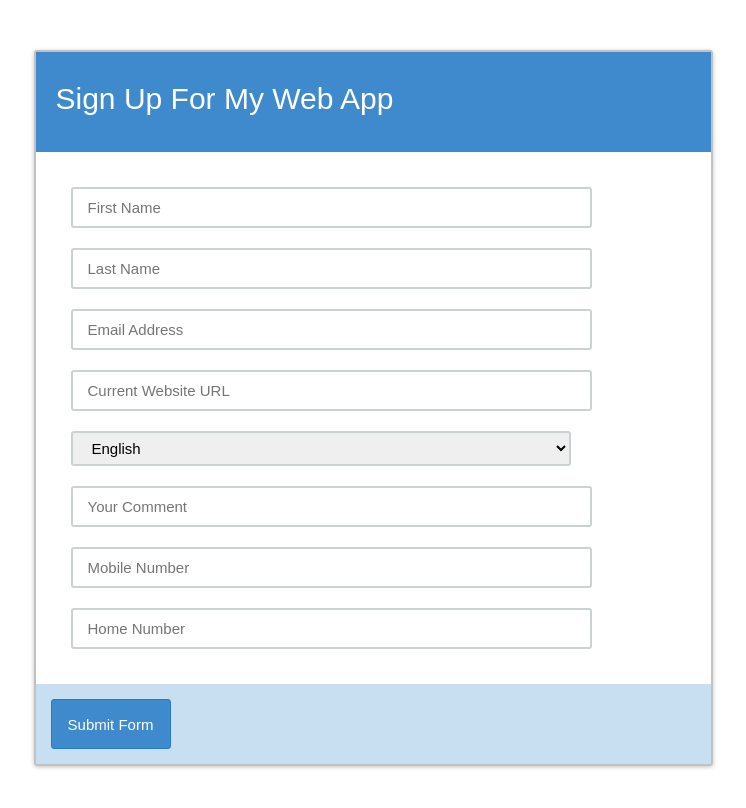
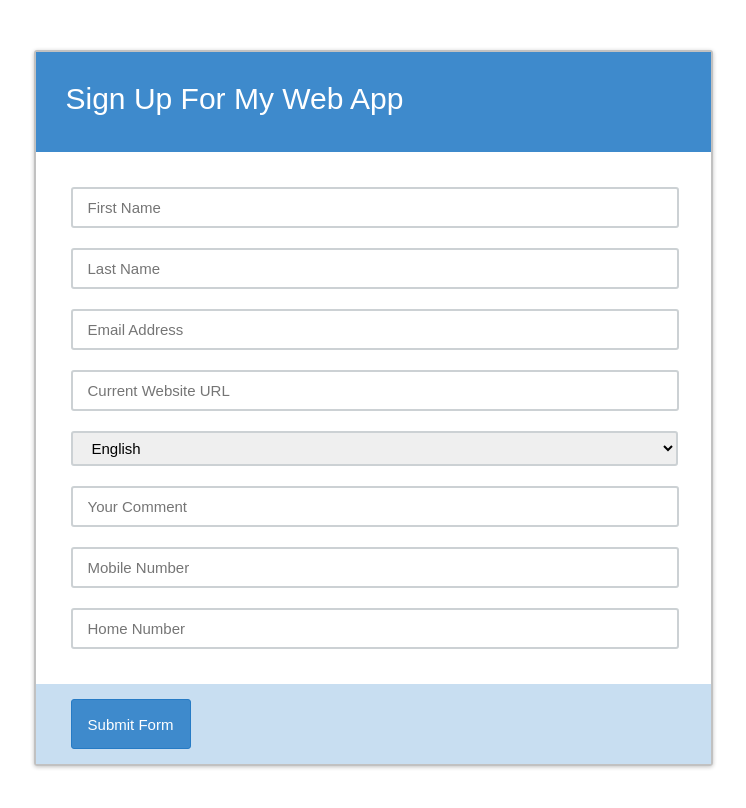
Before and after one commit to wbrucesc/3.1-form-builder, a plain HTML site: page index.html in a window 1280 px wide. Shown: the whole page, without its empty margins (267-1013 px from the left). Drawn offline with Linux system fonts and the light colour scheme.

Commit message:
second commit

```diff
--- a/main.js
+++ b/main.js
@@ -120,6 +120,7 @@ for(var i = 0; i < formData.length; i++){
     var input = document.createElement('textarea');
   }
 
+//dropdown menu
   else if (formData[i].type === 'select'){
     var input = document.createElement('select');
     for (var j = 0; j < options.length; j++){
@@ -129,14 +130,6 @@ for(var i = 0; i < formData.length; i++){
       option.value = options[j].value;
     }
     }
-    else if (formData[i] === 'input'){
-      console.log(input);
-      var italic = document.createElement('i');
-      input.appendChild(italic);
-    }
-
-
-
 
 
   container.appendChild(input);
@@ -147,7 +140,9 @@ for(var i = 0; i < formData.length; i++){
 }
 
 
-
+// var fontAwesome = document.createElement('i');
+// fontAwesome.className = "fa " + faImage;
+// container.appendChild(fontAwesome);
 
 
 
--- a/styles.css
+++ b/styles.css
@@ -18,11 +18,14 @@
 .wrapper .header .title {
   display: inline-block;
   margin-top: 30px;
-  padding-left: 20px
+  margin-left: 10px;
+  padding-left: 20px;
+  font-weight: 300;
 }
 
 .wrapper .fields {
   padding: 25px;
+  width: 100%;
 }
 
 .wrapper .fields input,
@@ -30,12 +33,16 @@
 .wrapper .fields select
  {
   padding-left: 15px;
-  width: 500px;
+  width: 87%;
   height: 35px;
   border: 2px solid #CCD1D4;
   border-radius: 3px;
   margin: 10px;
   font-size: 15px;
+}
+
+#fields > select {
+  width: 90%;
 }
 
 .wrapper .fields textarea {
@@ -56,4 +63,5 @@
   border: 1px solid #267BC5;
   border-radius: 3px;
   font-size: 15px;
+  margin-left: 20px;
 }
```
